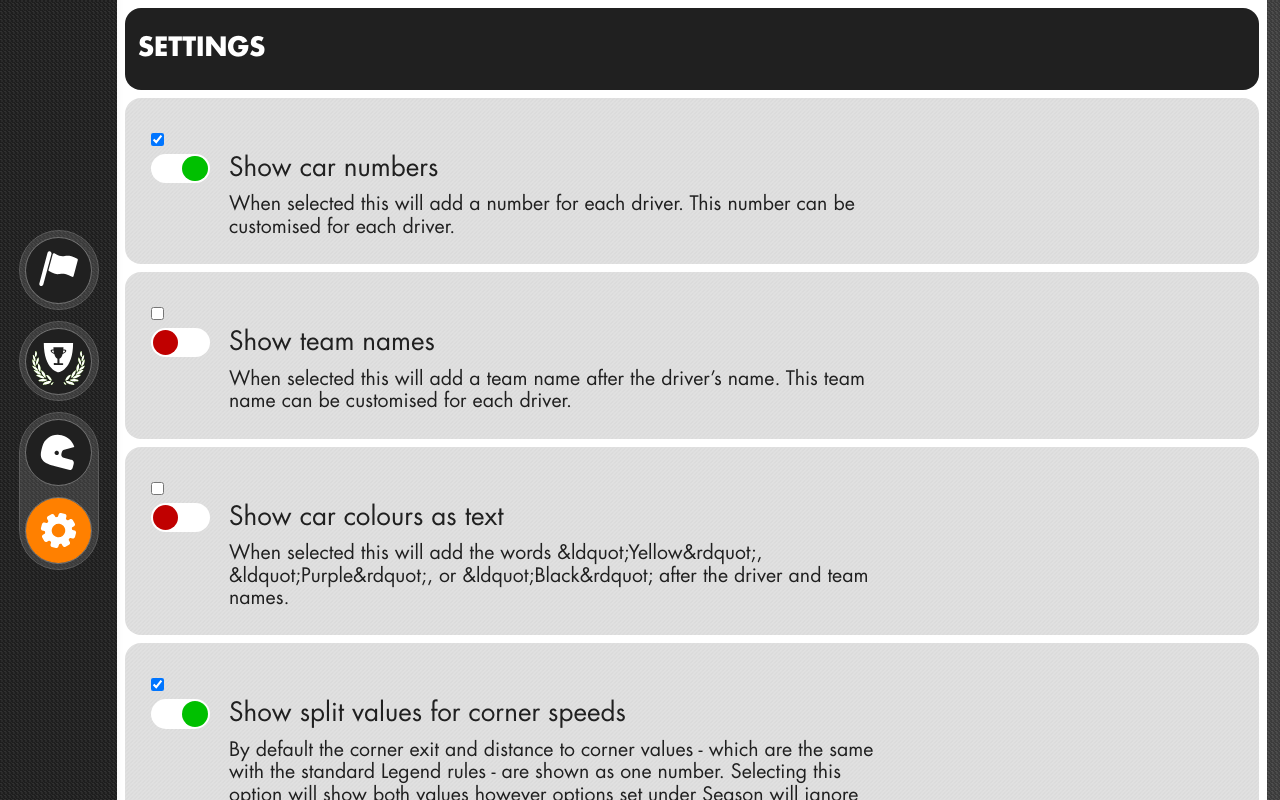
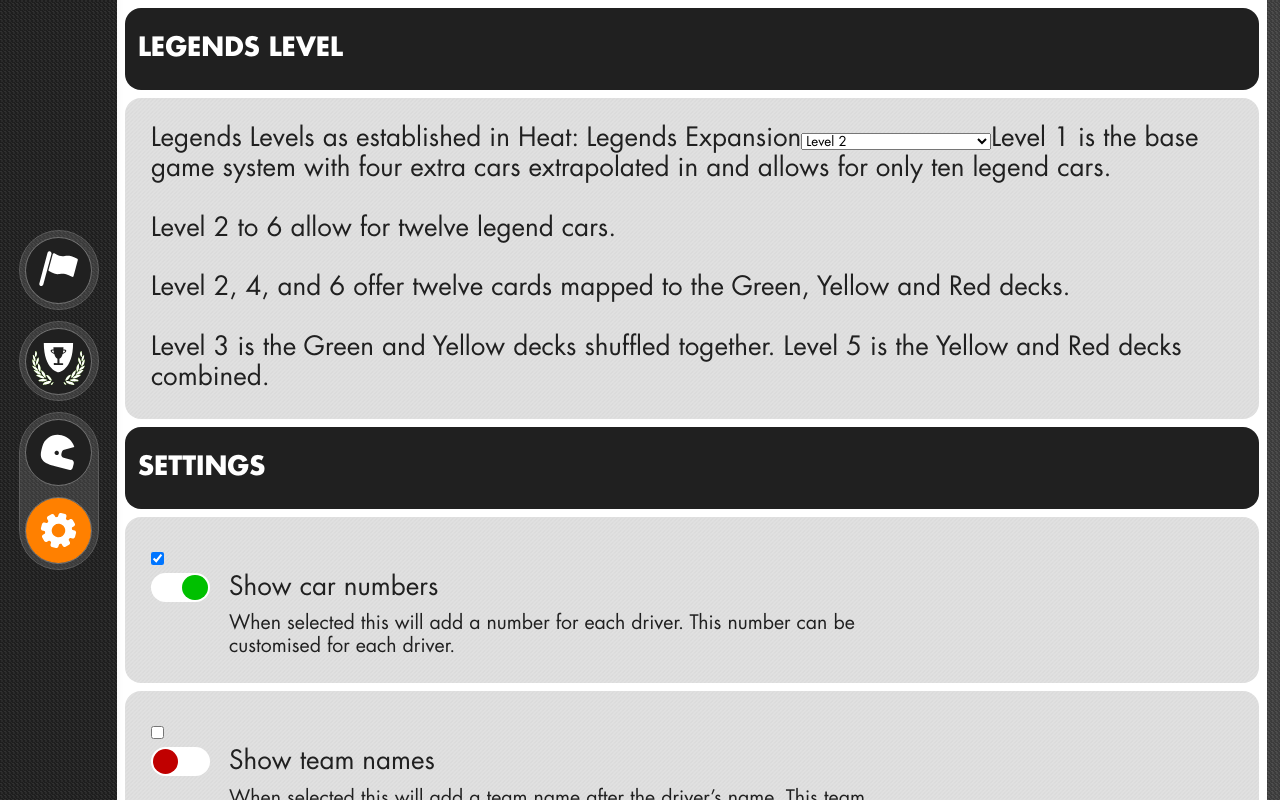
Before and after one commit to meewarwoowoo/heat-legends, a React (Vite) app: page / in a window 1280 px wide. Both pictures are taken after a click on the item 58 px from the left and 530 px from the top of the page. Shown: the top 800 px of the page. Built offline with nearby package versions, Linux system fonts and the light colour scheme.

Commit message:
Removed New 1963, added Legends Level Selector

```diff
--- a/src/Config.jsx
+++ b/src/Config.jsx
@@ -10,9 +10,8 @@
     const [ showFinishOnRace , setShowFinishOnRace ] = useState(props.configJSON.showFinishOnRace);
     const [ showCards , setShowCards ] = useState(props.configJSON.showCards);
     const [ showGrid , setShowGrid ] = useState(props.configJSON.showGrid);
-    const [ legendsLevel , setlegendsLevel ] = useState(props.configJSON.legendsLevel);
-    const [ useNew1963 , setUseNew1963 ] = useState(props.configJSON.useNew1963);
-	const [, forceUpdate] = useReducer(x => x + 1, 0);
+    const [ legendsLevel , setLegendsLevel ] = useState(props.configJSON.legendsLevel);
+    const [, forceUpdate] = useReducer(x => x + 1, 0);
 
     function setLocalConfigJSON(valueToSet,valueToEdit){
 		let workingConfigJSON = {...props.configJSON};
@@ -23,6 +22,34 @@
 	return (
 		<>
 			<main className={props.getMainClassList()}>
+				<header>
+					<h2>Legends Level</h2>
+				</header>
+				<section className="cnt--config">
+					<ul>
+						<li className="select">
+							<span className="label">
+								<span className="hdr">Legends Levels as established in Heat: Legends Expansion</span>
+								<span className="ipt">
+									<select onChange={(e) => { setLegendsLevel(e.target.value) ; setLocalConfigJSON(e.target.value,'legendsLevel') ; }}>
+										{ legendsLevel===1 ? <option value="1" selected="selected">Level 1</option> : <option value="1" >Level 1</option> }
+										{ legendsLevel===2 ? <option value="2" selected="selected">Level 2</option> : <option value="2" >Level 2 Green Deck</option> }
+										{ legendsLevel===3 ? <option value="3" selected="selected">Level 3</option> : <option value="3" >Level 3 Green &amp; Yellow Deck</option> }
+										{ legendsLevel===4 ? <option value="4" selected="selected">Level 4</option> : <option value="4" >Level 4 Yellow Deck</option> }
+										{ legendsLevel===5 ? <option value="5" selected="selected">Level 5</option> : <option value="5" >Level 5 Yellow &amp; Red Deck</option> }
+										{ legendsLevel===6 ? <option value="6" selected="selected">Level 6</option> : <option value="6" >Level 6 Red Deck</option> }
+									</select>
+								</span>
+								<span className="txt">
+									Level 1 is the base game system with four extra cars extrapolated in and allows for only ten legend cars.<br/><br/>
+									Level 2 to 6 allow for twelve legend cars.<br/><br/>
+									Level 2, 4, and 6 offer twelve cards mapped to the Green, Yellow and Red decks.<br/><br/>
+									Level 3 is the Green and Yellow decks shuffled together.  Level 5 is the Yellow and Red decks combined.
+								</span>
+							</span>
+						</li>
+					</ul>
+				</section>
 				<header>
 					<h2>Settings</h2>
 				</header>
@@ -56,19 +83,6 @@
 							<label><input type="checkbox" checked={showGrid} onChange={(e) => { setShowGrid(e.currentTarget.checked) ; setLocalConfigJSON(e.currentTarget.checked,'showGrid') }} />
 								<span className="hdr">Use Speed Grid</span>
 								<span className="txt">The Speed Grid allows you to change the Legend Cards individually.</span>
-							</label>
-						</li>
-						<li className="switch">
-							<label><select onChange={(e) => { alert(e.currentTarget.value) ; setlegendsLevel(e.currentTarget.value) ; }}>
-									<option defaultValue="1" selected={legendsLevel===1}>Level 1</option>
-									<option defaultValue="2" selected={legendsLevel===2}>Level 2</option>
-									<option defaultValue="3" selected={legendsLevel===3}>Level 3</option>
-									<option defaultValue="4" selected={legendsLevel===4}>Level 4</option>
-									<option defaultValue="5" selected={legendsLevel===5}>Level 5</option>
-									<option defaultValue="6" selected={legendsLevel===6}>Level 6</option>
-									</select>
-								<span className="hdr">Legends Level</span>
-								<span className="txt">The level of difficulty defaulted to.</span>
 							</label>
 						</li>
 					</ul>
--- a/src/Race.jsx
+++ b/src/Race.jsx
@@ -11,7 +11,8 @@
 		if(localDriversSpeedGridJSON===null) localDriversSpeedGridJSON = defaultDriversSpeedGridJSON ;
 		const [ driversSpeedGridJSON , setDriversSpeedGridJSON ] = useState(localDriversSpeedGridJSON);
 	const [ deckCard , setDeckCard ] = useState(0);
-	const [ deckJSON , setDeckJSON ] = useState(legendsDeck1);
+	const legendDecks = [ [] , legendsDeck1, legendsDeck2 , legendsDeck3 , legendsDeck4 , legendsDeck5 , legendsDeck6 ];
+	const [ deckJSON , setDeckJSON ] = useState(legendDecks[props.configJSON.legendsLevel]);
 	const [ raceDriversResult , setRaceDriversResult ] = useState([]);
 
 	const setShuffledDeck = () => {
@@ -30,7 +31,7 @@
 
 	const setNextCard = () => {
 		const newDeckCard = deckCard + Number(1) ;
-		(newDeckCard<10)?setDeckCard(newDeckCard):setShuffledDeck();
+		(newDeckCard<deckJSON.length)?setDeckCard(newDeckCard):setShuffledDeck();
 	};
 
 	const setRaceDriverFinished = (e) => {
@@ -53,7 +54,7 @@
 	};
 
 	const getDriverArticleDataResultText = (driverId) => {
-		return ["Winner","Runner Up","Third Placed","4th","5th","6th","7th","8th","9th","10th"][getDriverArticleDataResult(driverId)-1]
+		return ["Winner","Runner Up","Third Placed","4th","5th","6th","7th","8th","9th","10th","11th","12th"][getDriverArticleDataResult(driverId)-1]
 	};
 
 	const getDriverArticleDataResultPoints = (driverId) => { }
@@ -66,23 +67,28 @@
 
 	return (
 		<>
+			{ console.log("legendsDeck3") }
+			{ console.table(legendsDeck3) }
 			<main className={props.getMainClassList()}>
 				<section className="cnt--race">
 					<header>
 						<h2>Legends</h2>
 					</header>
 					<div className="full">
-						{ props.driversJSON.map((driverJSON,idx) =>  ( <Driver key={`${driverJSON.id}--${idx}`} driverJSON={driverJSON} {...raceProps} {...props} /> ) ) }
+						{ props.driversJSON.map((driverJSON,idx) => ( <Driver key={`${driverJSON.id}--${idx}`} driverJSON={driverJSON} {...raceProps} {...props} /> ) ) }
 					</div>
 				</section>
 			</main>
 			<section id="deck">
 				<div className="cnt">
+					<div className="legends-level">
+						<span className="txt">Legends { props.configJSON.legendsLevel }</span>
+					</div>
 					<ul>
 						<li onClick={setShuffledDeck}><span><img src={shuffle} /></span></li>
 						<li className="cards">
 							<ol>
-								{ [1,2,3,4,5,6,7,8,9,10].map( (card,cardIdx) => (<li key={cardIdx} onClick={setCardFromDeck} className={((deckCard)===cardIdx)?'on':'off'}><span className="number">{card}</span></li>) ) }
+								{ Array.from(deckJSON).map( (card,cardIdx) => (<li key={cardIdx} onClick={setCardFromDeck} className={((deckCard)===cardIdx)?'on':'off'}><span className="number">{cardIdx+1}</span></li>) ) }
 							</ol>
 						</li>
 						<li onClick={setNextCard}><span><img src={ (deckCard === (deckJSON.length-1))?shuffle:next } /></span></li>
```
